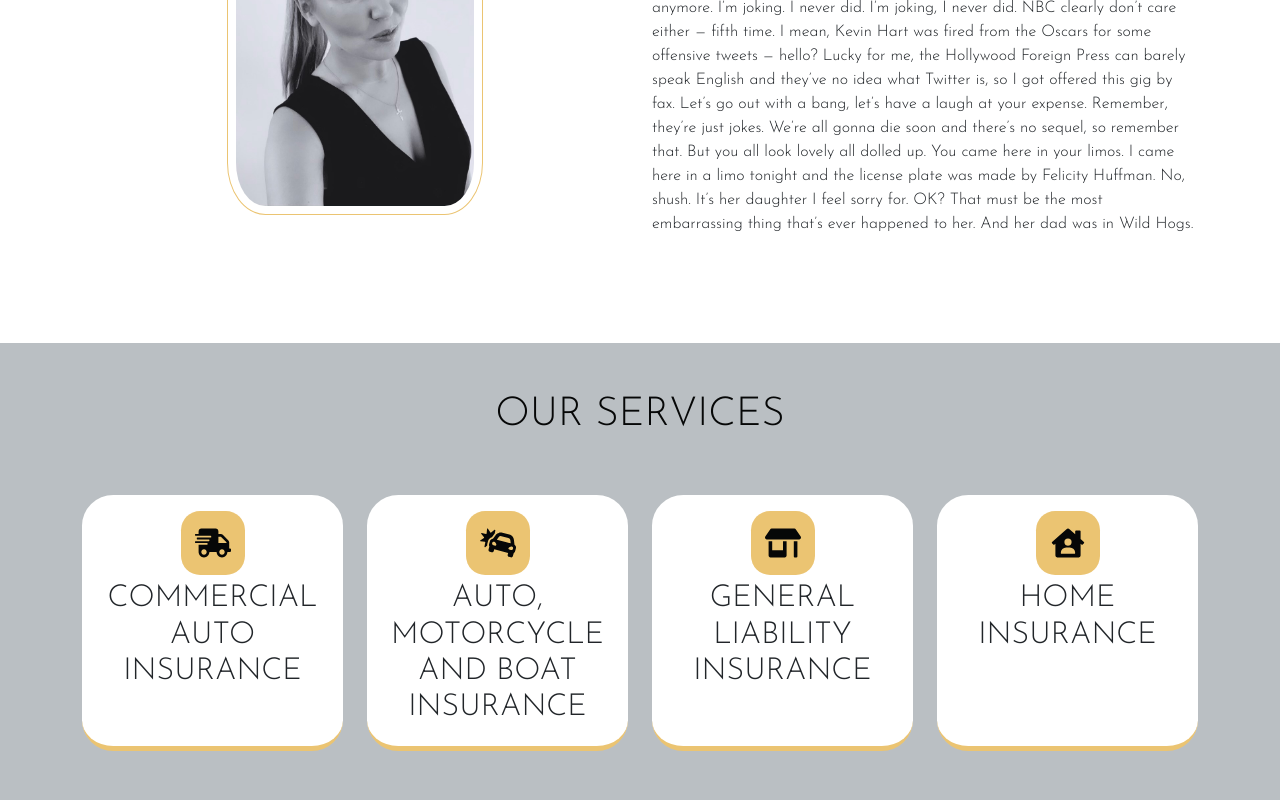
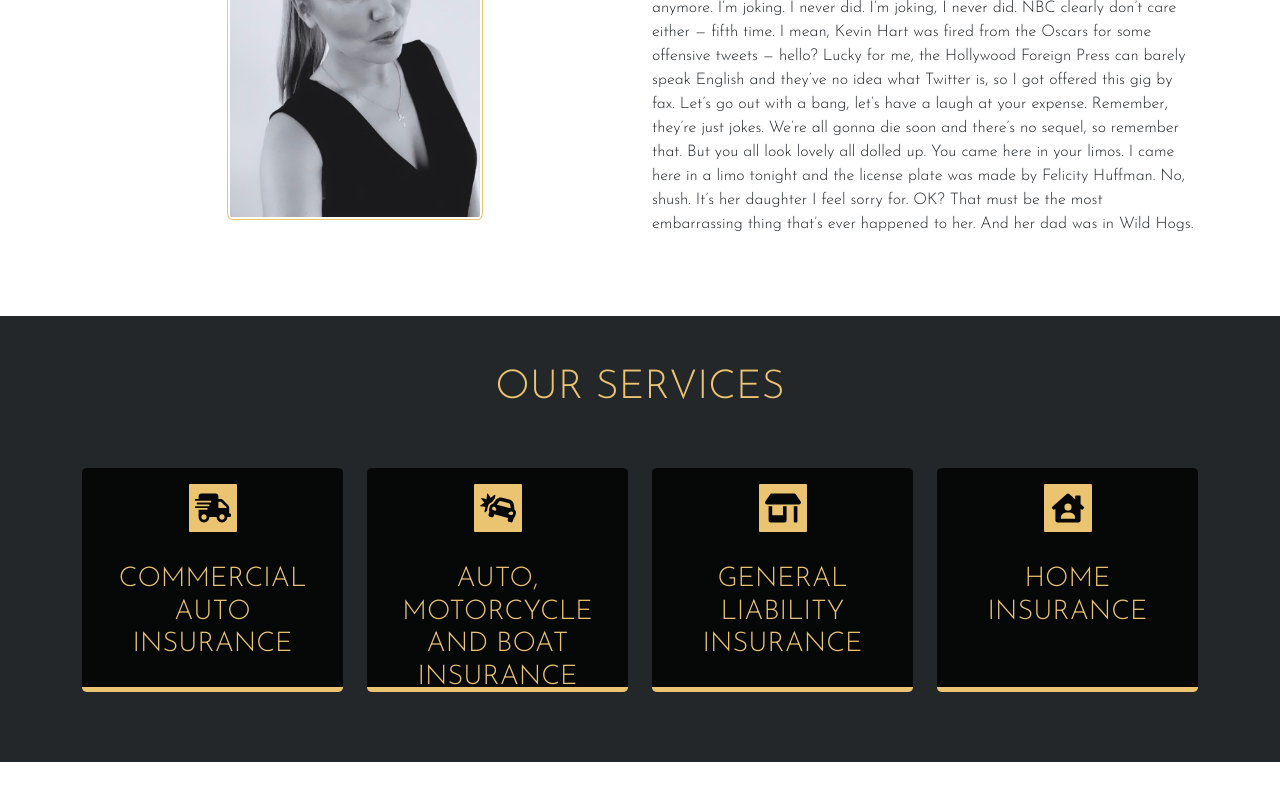
Before and after one commit to Deymar-Insurance/insurance, a React (Create React App) app: page / in a window 1280 px wide. Shown: the part 980-1780 px from the top of the page. After the commit the page ends 1742 px from the top, so only its background shows below. Built offline with nearby package versions, Linux system fonts and the light colour scheme.

Commit message:
commit to 'services'

```diff
--- a/src/App.css
+++ b/src/App.css
@@ -10,9 +10,11 @@
   --primary-dark2: rgb(36, 39, 41);
   --primary-grey: rgb(186, 191, 195);
   --primary-black: rgb(6, 7, 7);
-  --primary-med-grey: rgb(107, 113, 120);
+  --primary-med-grey: rgb(172, 183, 195);
   --primary-red: #f04019;
   --primary-hover-red: #bf2402;
+  --primary-dark-grey: rgb(33, 33, 34);
+
 }
 
 body {
@@ -106,9 +108,9 @@ nav ul li {
 
 .profile-img {
   width: 16rem;
-  border-radius: 15%;
-  padding: .5rem;
-  margin-bottom: 2rem;
+  border-radius: 2%;
+  padding: .1rem;
+  /* margin-bottom: 0rem; */
   border: 1px solid var(--primary-gold);
 }
 
@@ -128,26 +130,28 @@ nav ul li {
 .services {
   text-align: center;
   padding-bottom: 2.5rem;
-  background-color: var(--primary-grey);
-  height: 80vh;
+  background-color: var(--primary-dark2);
 }
 
 .services h1 {
-  color: var(--primary-black);
+  color: var(--primary-gold);
   text-transform: uppercase;
 }
 
 .services h3 {
-  font-size: 1.9rem;
+  font-size: 1.7rem;
+  color: var(--primary-gold);
+
 }
 
 .services .circle {
   position: relative;
   margin: 0.375rem auto;
   background: var(--primary-gold);
-  border-radius: 30%;
-  width: 4rem;
-  height: 4rem;
+  border-radius: 2%;
+  margin-bottom: 2rem;
+  width: 3rem;
+  height: 3rem;
 }
 
 
@@ -161,21 +165,21 @@ nav ul li {
 }
 
 .services .box {
-  height: 16rem;
+  height: 14rem;
   border-bottom: 0.3125rem solid var(--primary-gold);
   padding: 0.625rem;
   margin-bottom: 1.875rem;
-  border-radius: 12%;
-  background: var(--primary-white);
+  border-radius: 2%;
+  background: var(--primary-black);
   text-transform: uppercase;
 
 }
 
 .services .box:hover {
   background: var(--primary-gold);
-  /* border-bottom: 0.3125rem solid var(--primary-white); */
-  transition: transform 250ms;
-  transform: translateY(-5px);
+  border-bottom: 0.3125rem solid var(--primary-white);
+  transition: transform 600ms;
+  transform: translateY(10px);
   box-shadow: 4px 8px 15px 2px rgba(0, 0, 0, 0.3);
 }
 
--- a/src/components/Services.js
+++ b/src/components/Services.js
@@ -1,6 +1,5 @@
 import React from 'react';
 import { FontAwesomeIcon } from '@fortawesome/react-fontawesome';
-import { faFacebookF } from '@fortawesome/free-brands-svg-icons';
 import {
   faCarCrash,
   faHouseUser,
```
